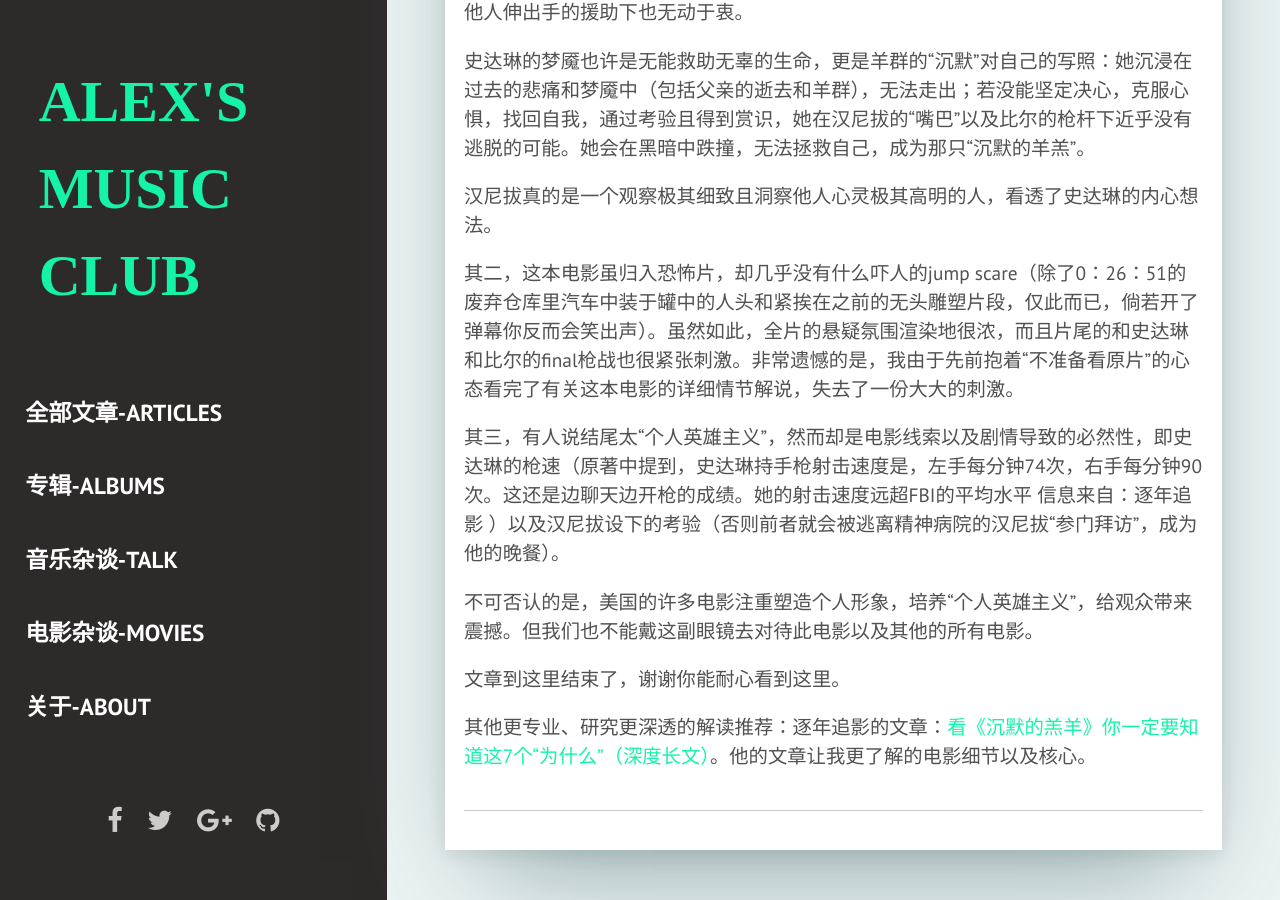
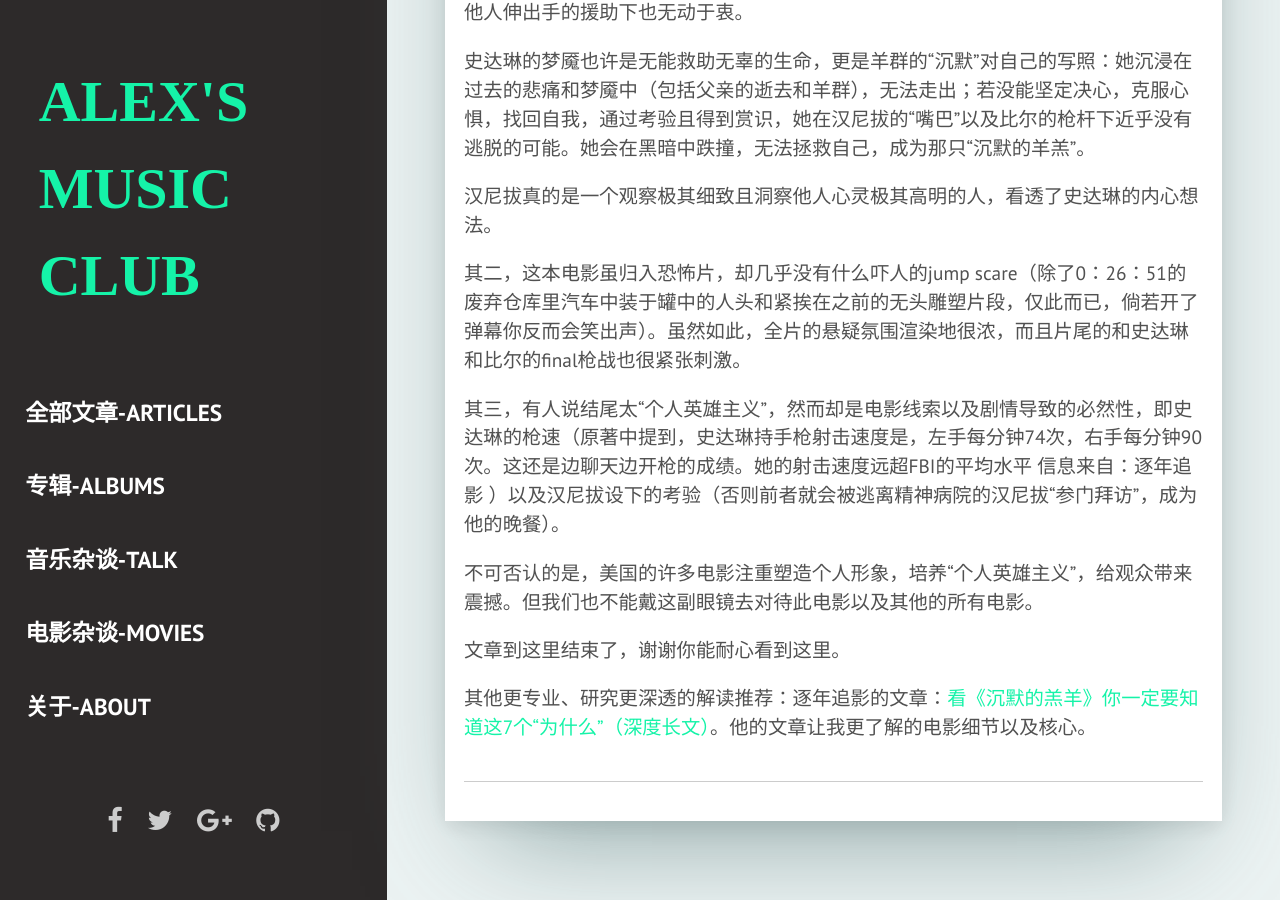
Before and after one commit to AlexJWC/AAAlexJWC.github.io, a Jekyll site: the page built from _posts/2021-07-14-thesilenceofthelambs.markdown, in a window 1280 px wide and 900 px high, scrolled down 1822 px. Built offline with Jekyll 4.4.1, drawn with Linux system fonts in a browser that asks for light colours; some web fonts are replaced.

Commit message:
new info

```diff
--- a/_pages/Movies.html
+++ b/_pages/Movies.html
@@ -69,7 +69,7 @@ permalink: /Movies/
 
 
 
-其二，这本电影虽归入恐怖片，却几乎没有什么吓人的jump scare（除了0：26：51的废弃仓库里汽车中装于罐中的人头和紧挨在之前的无头雕塑片段，仅此而已，倘若开了弹幕你反而会笑出声）。虽然如此，全片的悬疑氛围渲染地很浓，而且片尾的和史达琳和比尔的final枪战也很紧张刺激。非常遗憾的是，我由于先前抱着“不准备看原片”的心态看完了有关这本电影的详细情节解说，失去了一份大大的刺激。
+其二，这本电影虽归入恐怖片，却几乎没有什么吓人的jump scare（除了0：26：51的废弃仓库里汽车中装于罐中的人头和紧挨在之前的无头雕塑片段，仅此而已，倘若开了弹幕你反而会笑出声）。虽然如此，全片的悬疑氛围渲染地很浓，而且片尾的和史达琳和比尔的final枪战也很紧张刺激。
 
 其三，有人说结尾太“个人英雄主义”，然而却是电影线索以及剧情导致的必然性，即史达琳的枪速（原著中提到，史达琳持手枪射击速度是，左手每分钟74次，右手每分钟90次。这还是边聊天边开枪的成绩。她的射击速度远超FBI的平均水平 信息来自：逐年追影 ）以及汉尼拔设下的考验（否则前者就会被逃离精神病院的汉尼拔“参门拜访”，成为他的晚餐）。
 
--- a/_posts/2021-07-14-thesilenceofthelambs.markdown
+++ b/_posts/2021-07-14-thesilenceofthelambs.markdown
@@ -22,7 +22,7 @@ img: thesilenceofthelambs.jpg
 
 
 
-其二，这本电影虽归入恐怖片，却几乎没有什么吓人的jump scare（除了0：26：51的废弃仓库里汽车中装于罐中的人头和紧挨在之前的无头雕塑片段，仅此而已，倘若开了弹幕你反而会笑出声）。虽然如此，全片的悬疑氛围渲染地很浓，而且片尾的和史达琳和比尔的final枪战也很紧张刺激。非常遗憾的是，我由于先前抱着“不准备看原片”的心态看完了有关这本电影的详细情节解说，失去了一份大大的刺激。
+其二，这本电影虽归入恐怖片，却几乎没有什么吓人的jump scare（除了0：26：51的废弃仓库里汽车中装于罐中的人头和紧挨在之前的无头雕塑片段，仅此而已，倘若开了弹幕你反而会笑出声）。虽然如此，全片的悬疑氛围渲染地很浓，而且片尾的和史达琳和比尔的final枪战也很紧张刺激。
 
 其三，有人说结尾太“个人英雄主义”，然而却是电影线索以及剧情导致的必然性，即史达琳的枪速（原著中提到，史达琳持手枪射击速度是，左手每分钟74次，右手每分钟90次。这还是边聊天边开枪的成绩。她的射击速度远超FBI的平均水平 信息来自：逐年追影 ）以及汉尼拔设下的考验（否则前者就会被逃离精神病院的汉尼拔“参门拜访”，成为他的晚餐）。
 
```
